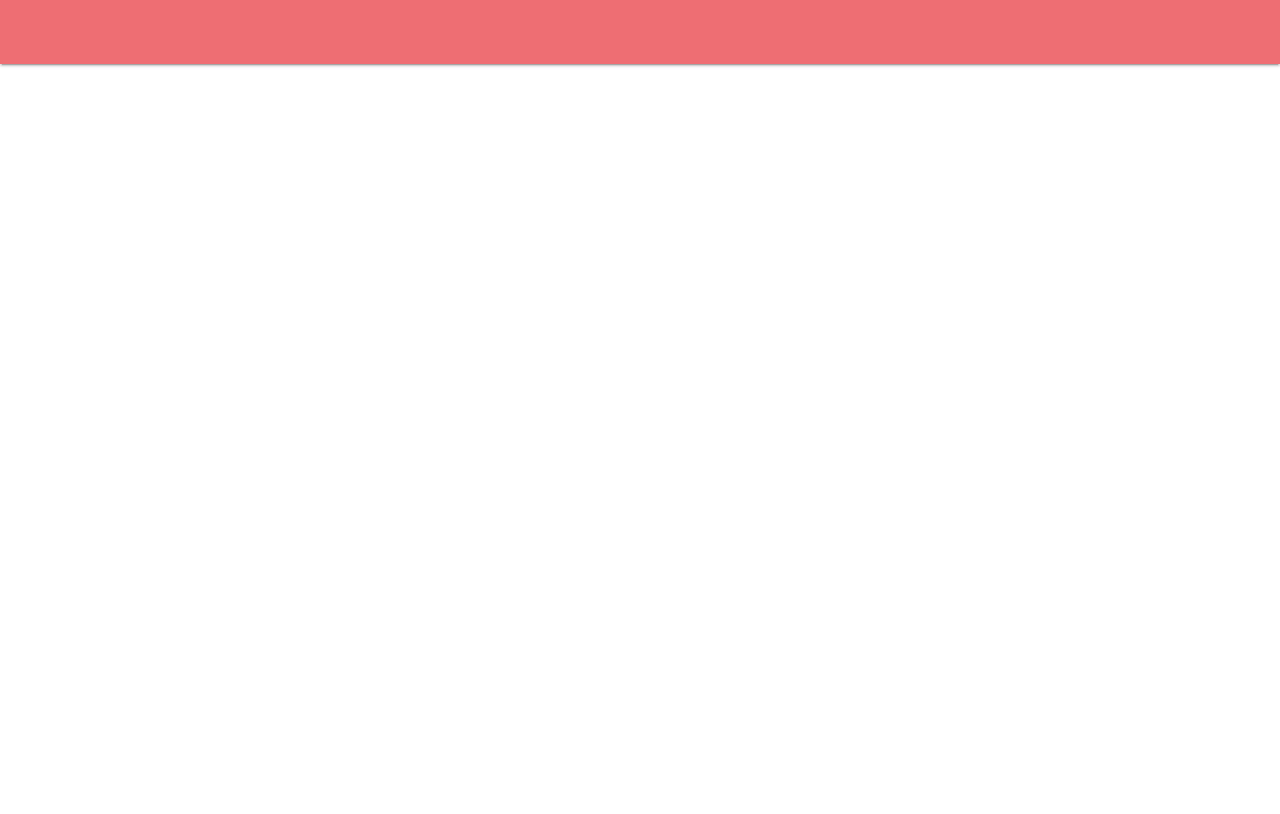
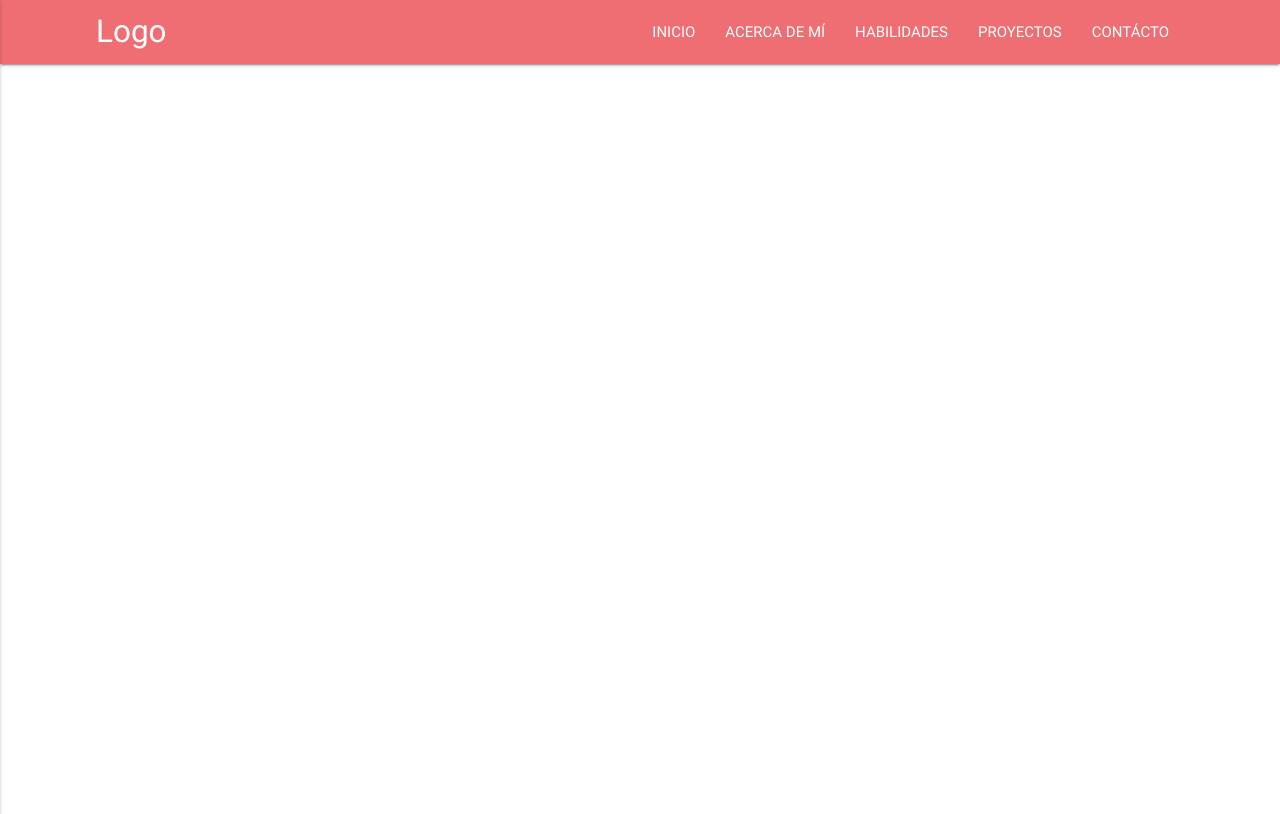
Before and after one commit to RuthMeryCardenas/MyPortfolio, a plain HTML site: page index.html in a window 1280 px wide. Drawn offline with Linux system fonts and the light colour scheme.

Commit message:
navbar-platilla

```diff
--- a/css/main.css
+++ b/css/main.css
@@ -15,15 +15,15 @@
 }
 
 /*basic styles*/
-html, body, .main {
+/*html, body, .main {
   height: 100%;
+}*/
+nav {
+  padding-left: 7.5%;
+  padding-right: 7.5%;
 }
-nav, section, footer {
-  padding-left: 7.5%;
-  padding-right: 7.5%; }
-
-section {
+/*section {
   padding-top: 100px;
   padding-bottom: 50px;
   text-align: center;
-}
+}*/
--- a/index.html
+++ b/index.html
@@ -6,12 +6,32 @@
     <meta http-equiv="X-UA-Compatible" content="ie=edge">
     <title>Ruth Mery Cardenas | Frontend Developer</title>
     <!-- Enlazando archivos css -->
+    <link href="https://fonts.googleapis.com/icon?family=Material+Icons" rel="stylesheet">
     <link rel="stylesheet" href="css/materialize.min.css">
     <link rel="stylesheet" href="css/main.css">
   </head>
   <body>
     <div class="main">
-      <nav></nav>
+      <nav class="main-nav">
+        <div class="nav-wrapper">
+          <a href="#!" class="brand-logo">Logo</a>
+          <a href="#" data-activates="mobile-demo" class="button-collapse"><i class="material-icons">menu</i></a>
+          <ul class="right hide-on-med-and-down">
+            <li><a href="#home">INICIO</a></li>
+            <li><a href="#about-me">ACERCA DE MÍ</a></li>
+            <li><a href="#skills">HABILIDADES</a></li>
+            <li><a href="#projects">PROYECTOS</a></li>
+            <li><a href="#contact">CONTÁCTO</a></li>
+          </ul>
+          <ul class="side-nav" id="mobile-demo">
+            <li><a href="#home">INICIO</a></li>
+            <li><a href="#about-me">ACERCA DE MÍ</a></li>
+            <li><a href="#skills">HABILIDADES</a></li>
+            <li><a href="#projects">PROYECTOS</a></li>
+            <li><a href="#contact">CONTÁCTO</a></li>
+          </ul>
+        </div>
+      </nav>
       <section id="home"></section>
       <section id="about-me"></section>
       <section id="skills"></section>
--- a/js/app.js
+++ b/js/app.js
@@ -1,3 +1,3 @@
 $().ready( _=> {
-  // Escribe aquí tu código
+  $(".button-collapse").sideNav();
 });
```
